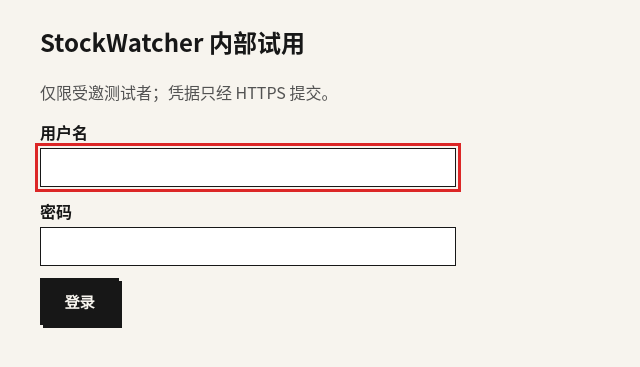
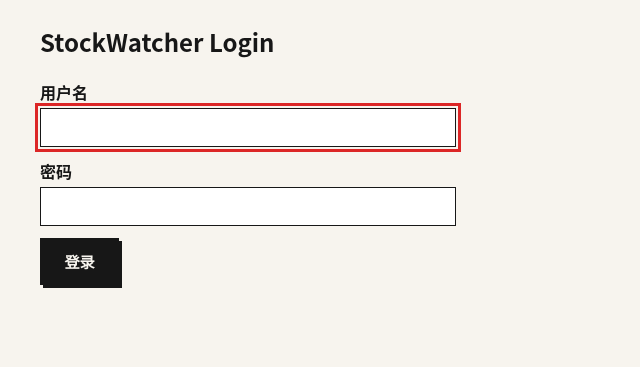
Before and after one commit to HazelKahlil/StockWatcher, a FastAPI app: page / in a window 1280 px wide. Shown: the part 74-441 px from the top of the page, without its empty margins (0-640 px from the left). Run offline with FastAPI, Linux system fonts and the light colour scheme.

Commit message:
fix(web): simplify login page copy

```diff
--- a/src/stock_watcher/server/templates/login.html
+++ b/src/stock_watcher/server/templates/login.html
@@ -2,8 +2,7 @@
 {% block title %}登录 · StockWatcher{% endblock %}
 {% block content %}
 <section class="login-card" aria-labelledby="login-title">
-  <h1 id="login-title">StockWatcher 内部试用</h1>
-  <p class="muted">仅限受邀测试者；凭据只经 HTTPS 提交。</p>
+  <h1 id="login-title">StockWatcher Login</h1>
   <form id="login-form" method="post" action="/api/v1/auth/login" novalidate>
     <label for="username">用户名</label>
     <input id="username" name="username" autocomplete="username" required autofocus>
```
